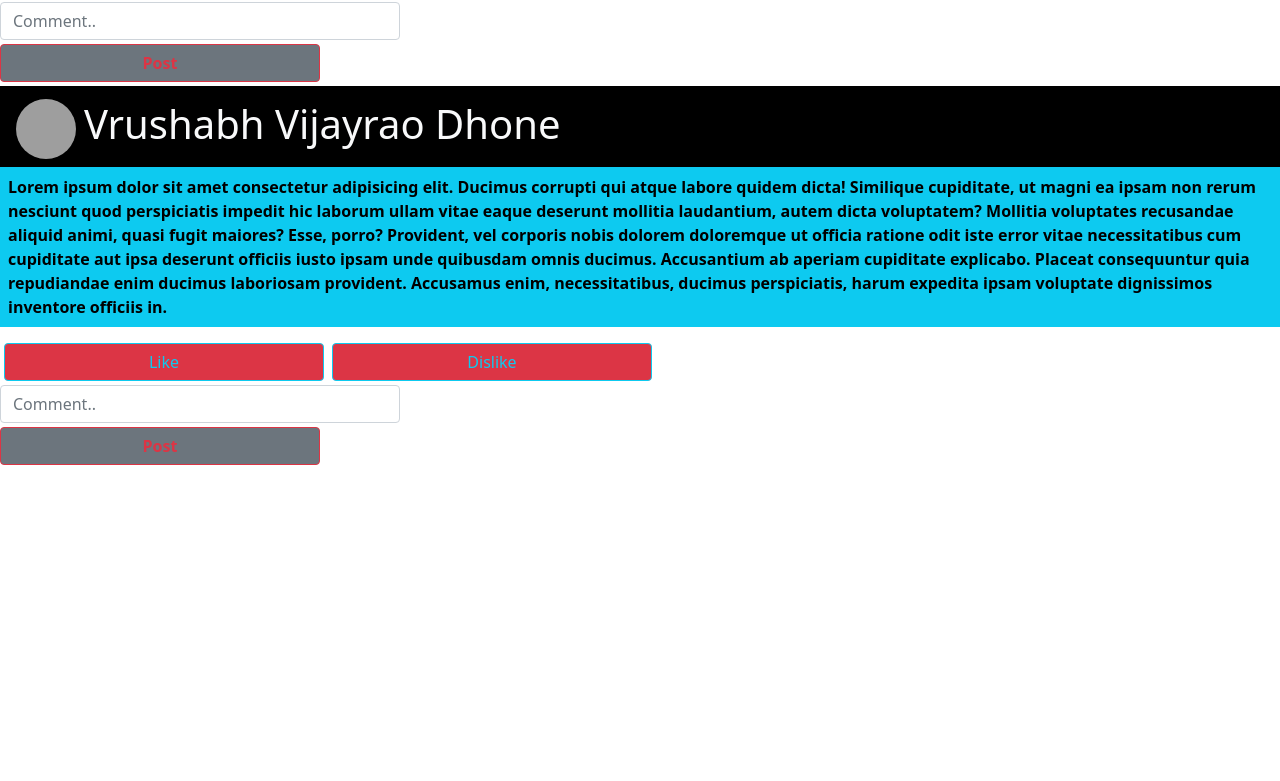
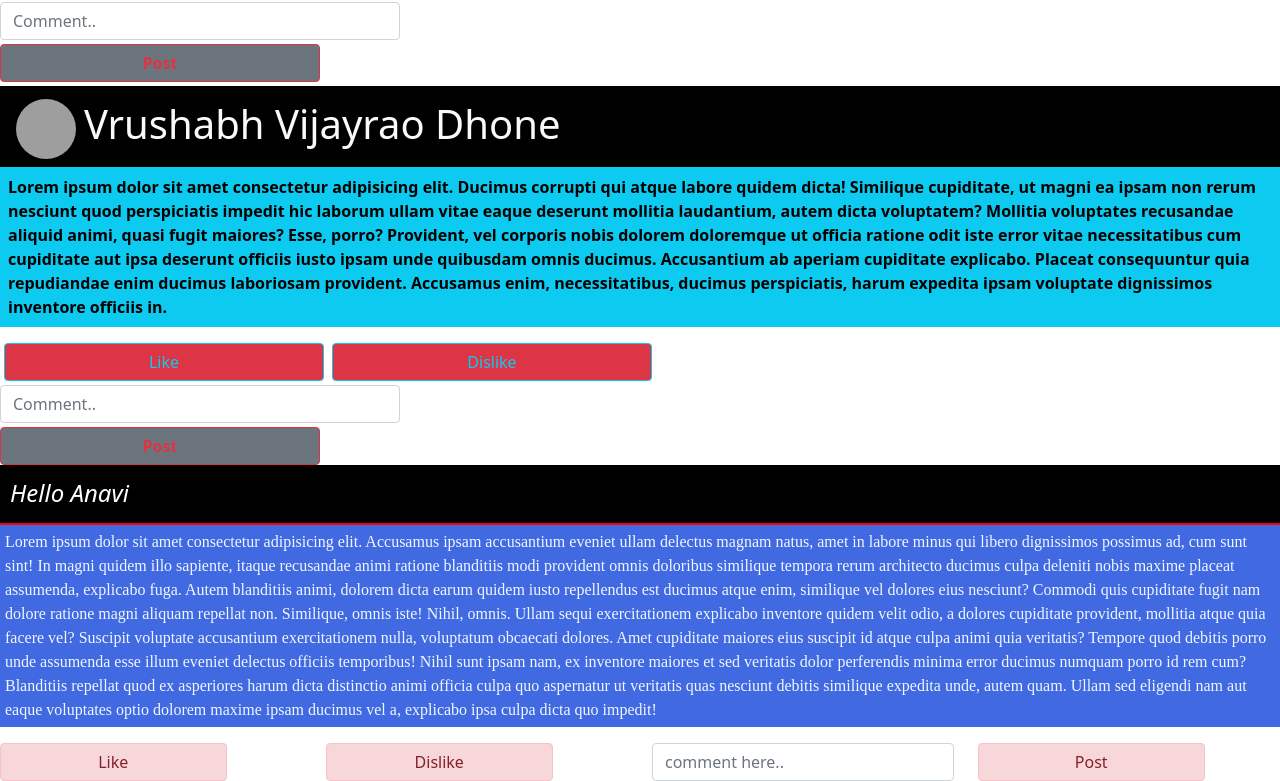
Before and after one commit to dhonevrushabh07/react-project-day18-part2, a React (Create React App) app: page / in a window 1280 px wide. Shown: the part 300-1081 px from the top of the page. Before the commit the page ends 800 px from the top, so only its background shows below. Built offline with nearby package versions, Linux system fonts and the light colour scheme; grey boxes are pictures that could not be loaded.

Commit message:
part2 b5 with external css in module IMP

```diff
--- a/src/App.js
+++ b/src/App.js
@@ -1,10 +1,11 @@
 import Vrushabh007 from "./components/1.js";
-
+import Anavi from "./components/2.js";
 export default function App() {
   return (
     <div>
       <Vrushabh007 />
       <Vrushabh007 />
+      <Anavi></Anavi>
     </div>
   );
 }
--- /dev/null
+++ b/src/components/2.css
@@ -0,0 +1,14 @@
+.header {
+  font-size: 24px;
+  background-color: black;
+  padding: 10px;
+  font-style: italic;
+  color: white;
+  border-bottom: red solid 2px;
+}
+.para {
+  background-color: royalblue;
+  color: aliceblue;
+  padding: 5px;
+  font-family: "Times New Roman", Times, serif;
+}
--- /dev/null
+++ b/src/components/2.js
@@ -0,0 +1,67 @@
+import "./2.css";
+
+export default function Anavi() {
+  return (
+    <div>
+      <div className="header " style={{ height: "60px" }}>
+        Hello Anavi
+      </div>
+      <p className="para">
+        Lorem ipsum dolor sit amet consectetur adipisicing elit. Accusamus ipsam
+        accusantium eveniet ullam delectus magnam natus, amet in labore minus
+        qui libero dignissimos possimus ad, cum sunt sint! In magni quidem illo
+        sapiente, itaque recusandae animi ratione blanditiis modi provident
+        omnis doloribus similique tempora rerum architecto ducimus culpa
+        deleniti nobis maxime placeat assumenda, explicabo fuga. Autem
+        blanditiis animi, dolorem dicta earum quidem iusto repellendus est
+        ducimus atque enim, similique vel dolores eius nesciunt? Commodi quis
+        cupiditate fugit nam dolore ratione magni aliquam repellat non.
+        Similique, omnis iste! Nihil, omnis. Ullam sequi exercitationem
+        explicabo inventore quidem velit odio, a dolores cupiditate provident,
+        mollitia atque quia facere vel? Suscipit voluptate accusantium
+        exercitationem nulla, voluptatum obcaecati dolores. Amet cupiditate
+        maiores eius suscipit id atque culpa animi quia veritatis? Tempore quod
+        debitis porro unde assumenda esse illum eveniet delectus officiis
+        temporibus! Nihil sunt ipsam nam, ex inventore maiores et sed veritatis
+        dolor perferendis minima error ducimus numquam porro id rem cum?
+        Blanditiis repellat quod ex asperiores harum dicta distinctio animi
+        officia culpa quo aspernatur ut veritatis quas nesciunt debitis
+        similique expedita unde, autem quam. Ullam sed eligendi nam aut eaque
+        voluptates optio dolorem maxime ipsam ducimus vel a, explicabo ipsa
+        culpa dicta quo impedit!
+      </p>
+      <div className="row">
+        <div className="col">
+          <input
+            className="btn btn-outline-danger w-75 bg-alert alert-danger"
+            type="button"
+            value="Like"
+          />
+        </div>
+        <div className="col">
+          <input
+            className="btn btn-outline-danger w-75 bg-alert alert-danger"
+            type="button"
+            value="Dislike"
+          />
+        </div>
+        <div className="col">
+          <input
+            className="form form-control"
+            type="text"
+            name=""
+            id=""
+            placeholder="comment here.."
+          />
+        </div>
+        <div className="col">
+          <input
+            className="btn btn-outline-danger w-75 bg-alert alert-danger"
+            type="button"
+            value="Post"
+          />
+        </div>
+      </div>
+    </div>
+  );
+}
```
